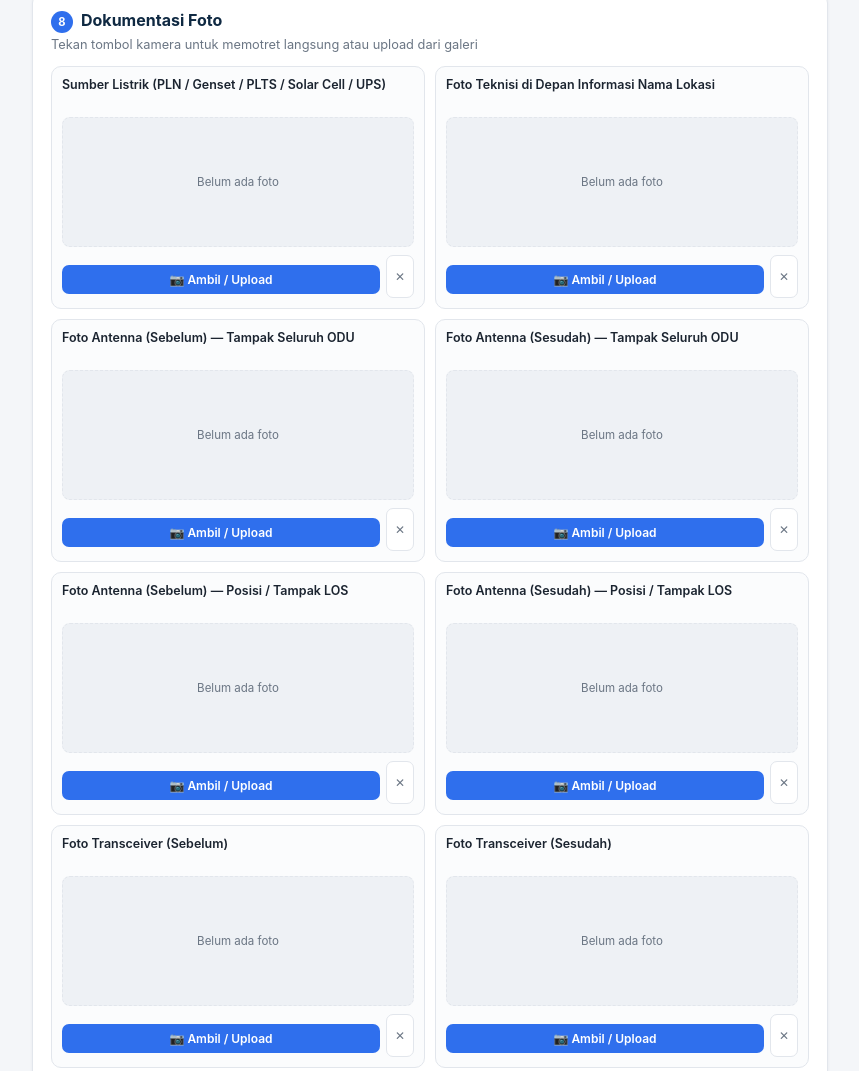
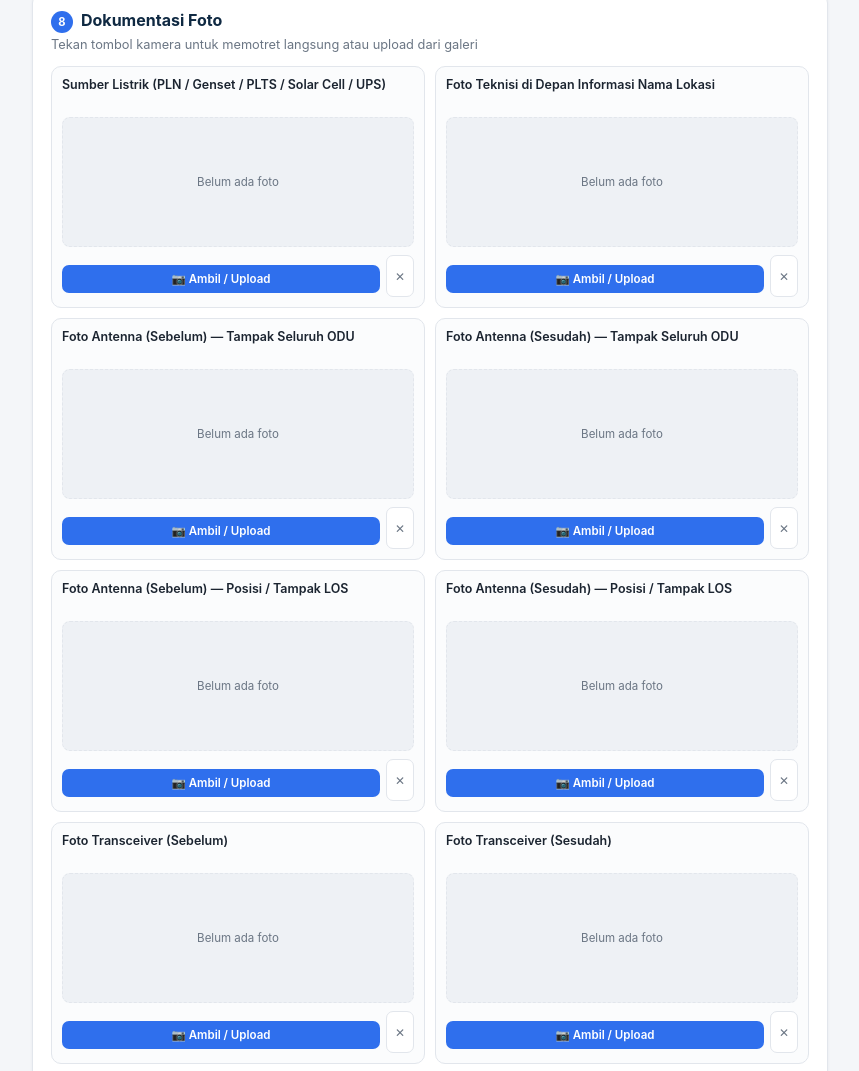
Before and after one commit to BRILLIANTNB/LAPORAN-KUNJUNGAN, a plain HTML site: page index.html in a window 1280 px wide. Shown: the part 8043-9114 px from the top of the page, without its empty margins (210-1069 px from the left). Drawn offline with Linux system fonts and the light colour scheme; a script that the page names is missing.

Commit message:
Update index.html

```diff
--- a/index.html
+++ b/index.html
@@ -70,8 +70,8 @@
   .photo-slot .ps-label{font-size:.78rem;font-weight:600;margin-bottom:8px;min-height:32px;}
   .photo-preview{width:100%;height:130px;border-radius:8px;background:#eef1f5 center/cover no-repeat;display:flex;align-items:center;justify-content:center;color:var(--muted);font-size:.72rem;margin-bottom:8px;overflow:hidden;border:1px dashed var(--border);}
   .photo-preview img{width:100%;height:100%;object-fit:cover;}
-  .photo-actions{display:flex;gap:6px;}
-  .photo-actions label.upl{flex:1;text-align:center;background:var(--accent);color:#fff;border-radius:7px;padding:7px 4px;font-size:.75rem;font-weight:600;}
+  .photo-actions{display:flex;gap:6px;flex-wrap:wrap;}
+  .photo-actions label.upl{flex:1 1 40%;min-width:90px;text-align:center;background:var(--accent);color:#fff;border-radius:7px;padding:7px 4px;font-size:.72rem;font-weight:600;}
   .photo-actions .clear-btn{background:#fff;border:1px solid var(--border);border-radius:7px;padding:7px 8px;font-size:.75rem;color:var(--muted);}
   .photo-slot input[type=file]{display:none;}
   .photo-slot.filled{border-color:var(--accent-2);}
```
